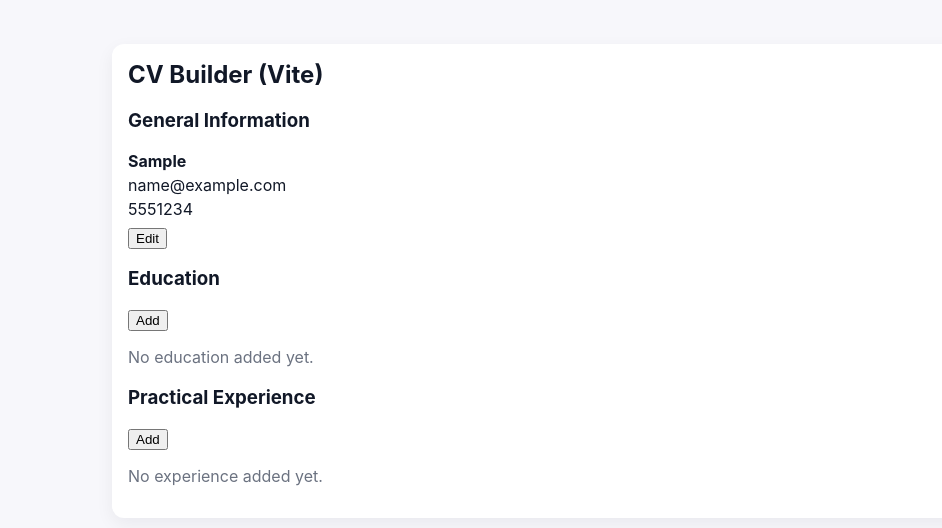
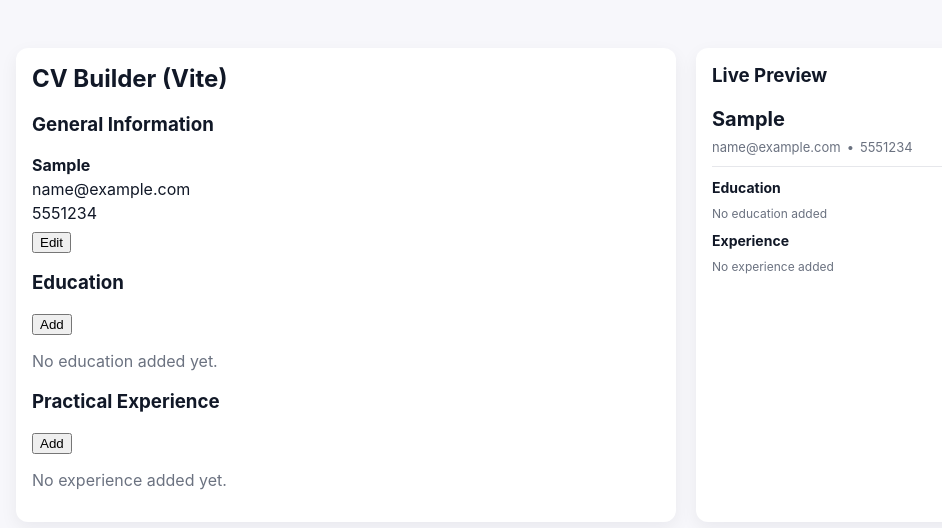
Before and after one commit to hencci/cv-application, a React (Vite) app in the folder cv-application/: page / in a window 1280 px wide. Both pictures are taken after typing "Sample", "name@example.com", "5551234" into the empty fields and a click on the button "Submit". Shown: the top 528 px of the page, without its empty margins (94-1036 px from the left). Built offline with nearby package versions, Linux system fonts and the light colour scheme.

Commit message:
feat: add CVPreview component + two-column layout integration

```diff
--- a/cv-application/src/App.jsx
+++ b/cv-application/src/App.jsx
@@ -2,13 +2,13 @@
 import GeneralInfo from "./components/GeneralInfo";
 import Education from "./components/Education";
 import Experience from "./components/Experience";
+import CVPreview from "./components/CVPreview";
 import "./styles/app.css";
+import "./styles/preview.css";
 
 export default function App() {
   const [general, setGeneral] = useState({ name: "", email: "", phone: "" });
-
   const [educationList, setEducationList] = useState([]);
-
   const [experienceList, setExperienceList] = useState([]);
 
   const handleGeneralSubmit = (data) => setGeneral(data);
@@ -50,8 +50,8 @@
   };
 
   return (
-    <div className="app-container">
-      <div className="panel">
+    <div className="app-container two-column">
+      <main className="panel">
         <h2 style={{ marginTop: 0 }}>CV Builder (Vite)</h2>
 
         <GeneralInfo data={general} onSubmit={handleGeneralSubmit} />
@@ -69,7 +69,15 @@
           onUpdate={updateExperience}
           onRemove={removeExperience}
         />
-      </div>
+      </main>
+      <aside className="panel preview-panel">
+        <h3 style={{ marginTop: 0 }}>Live Preview</h3>
+        <CVPreview
+          general={general}
+          education={educationList}
+          experience={experienceList}
+        />
+      </aside>
     </div>
   );
 }
--- /dev/null
+++ b/cv-application/src/components/CVPreview.jsx
@@ -0,0 +1,62 @@
+import React from "react";
+import "../styles/preview.css";
+
+export default function CVPreview({
+  general = {},
+  education = [],
+  experience = [],
+}) {
+  return (
+    <div className="cv-preview">
+      <header className="cv-header">
+        <h1 className="cv-name">{general.name || "Full Name"}</h1>
+        <div className="cv-contact">
+          {general.email && <span>{general.email}</span>}
+          {general.email && general.phone ? (
+            <span className="sep">•</span>
+          ) : null}
+          {general.phone && <span>{general.phone}</span>}
+        </div>
+      </header>
+
+      <section className="cv-section">
+        <h4>Education</h4>
+        {education.length === 0 ? (
+          <div className="muted small">No education added</div>
+        ) : (
+          <ul className="cv-edu-list">
+            {education.map((e) => (
+              <li key={e.id} className="cv-edu-item">
+                <div className="cv-edu-title">{e.title}</div>
+                <div className="muted">
+                  {e.school} • {e.date}
+                </div>
+              </li>
+            ))}
+          </ul>
+        )}
+      </section>
+
+      <section className="cv-section">
+        <h4>Experience</h4>
+        {experience.length === 0 ? (
+          <div className="muted small">No experience added</div>
+        ) : (
+          <ul className="cv-exp-list">
+            {experience.map((ex) => (
+              <li key={ex.id} className="cv-exp-item">
+                <div className="cv-exp-title">
+                  {ex.position} <span className="muted">— {ex.company}</span>
+                </div>
+                <div className="muted small">
+                  {ex.from} — {ex.to}
+                </div>
+                <p className="cv-exp-resp">{ex.responsibilities}</p>
+              </li>
+            ))}
+          </ul>
+        )}
+      </section>
+    </div>
+  );
+}
--- a/cv-application/src/styles/app.css
+++ b/cv-application/src/styles/app.css
@@ -9,5 +9,21 @@
   background: var(--card);
   padding: 16px;
   border-radius: 12px;
-    box-shadow: 0 6px 18px rgba(15,23,42,0.06);
+  box-shadow: 0 6px 18px rgba(15, 23, 42, 0.06);
 }
+
+/* .two-column layout: form area + preview sidebar */
+.app-container.two-column {
+  max-width: 1100px;
+  margin: 28px auto;
+  padding: 20px;
+  display: grid;
+  grid-template-columns: 1fr 380px;
+  gap: 20px;
+}
+
+@media (max-width: 900px) {
+  .app-container.two-column {
+    grid-template-columns: 1fr;
+  }
+}
--- /dev/null
+++ b/cv-application/src/styles/preview.css
@@ -0,0 +1,72 @@
+.cv-preview {
+  font-family: inherit;
+  font-size: 14px;
+  line-height: 1.35;
+}
+
+.cv-header {
+  border-bottom: 1px solid #e6e7eb;
+  padding-bottom: 10px;
+  margin-bottom: 12px;
+}
+
+.cv-name {
+  margin: 0 0 6px 0;
+  font-size: 20px;
+}
+
+.cv-contact {
+  color: #6b7280;
+  font-size: 13px;
+}
+
+.cv-contact .sep {
+  margin: 0 6px;
+}
+
+.cv-section {
+  margin-top: 10px;
+}
+
+.cv-section h4 {
+  margin: 0 0 8px 0;
+}
+
+.cv-edu-list,
+.cv-exp-list {
+  list-style: none;
+  padding: 0;
+  margin: 0;
+}
+
+.cv-edu-item,
+.cv-exp-item {
+  margin-bottom: 10px;
+}
+
+.cv-edu-title {
+  font-weight: 600;
+}
+
+.cv-exp-title {
+  font-weight: 600;
+}
+
+.cv-exp-resp {
+  margin: 6px 0 0 0;
+}
+
+.muted {
+  color: #6b7280;
+}
+
+.small {
+  font-size: 12px;
+}
+
+.preview-panel {
+  background: #fbfbff;
+  padding: 12px;
+  border-radius: 8px;
+  box-shadow: 0 4px 14px rgba(14, 18, 32, 0.04);
+}
```
Lines whose indentation alone changed are shown as unchanged.
